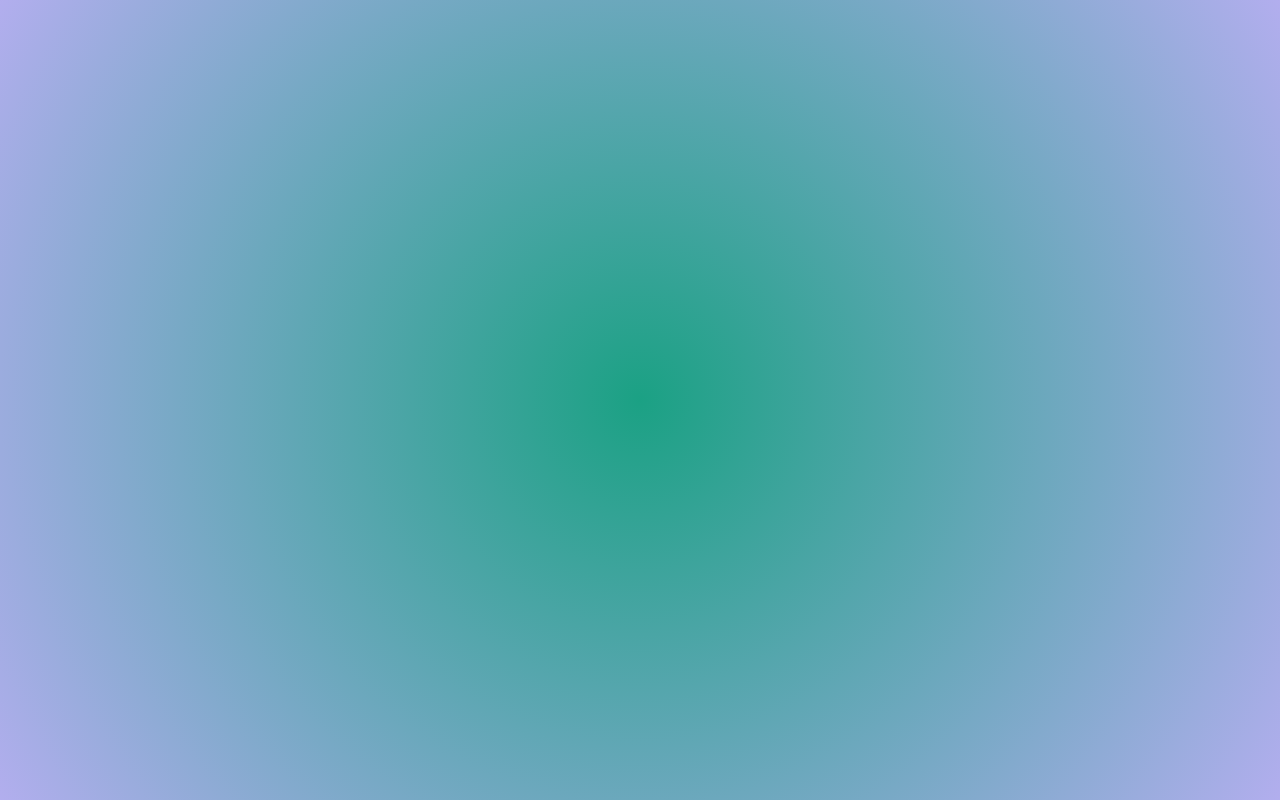
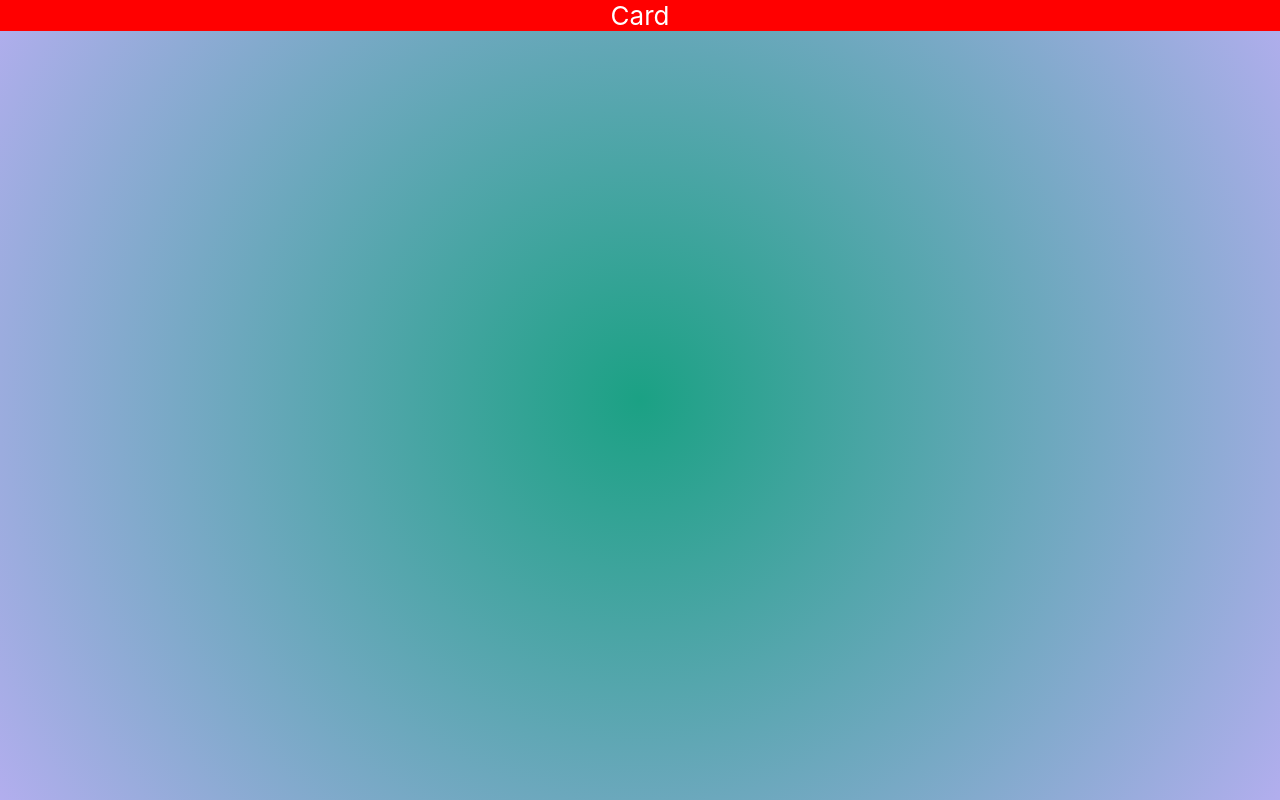
Before and after one commit to NicMortelliti/client, a React (Create React App) app: page / in a window 1280 px wide. Built offline with nearby package versions, Linux system fonts and the light colour scheme.

Commit message:
Add login card component

```diff
--- a/src/components/App.js
+++ b/src/components/App.js
@@ -1,9 +1,10 @@
 import '../style.css';
+import Card from './Card';
 
 function App() {
   return (
     <div className="App">
-      <header className="App-header"/>
+      <Card />
     </div>
   );
 }
--- /dev/null
+++ b/src/components/Card.js
@@ -0,0 +1,9 @@
+import React from 'react'
+
+function Card() {
+  return (
+    <div className='card'>Card</div>
+  )
+}
+
+export default Card
--- a/src/style.css
+++ b/src/style.css
@@ -13,12 +13,13 @@ code {
 }
 
 .App {
+  min-height: 100vh;
   text-align: center;
+  background: rgb(27,161,132);
+  background: radial-gradient(circle, rgba(27,161,132,1) 0%, rgba(178,174,238,1) 100%);
 }
 
 .App-header {
-  background: rgb(27,161,132);
-background: radial-gradient(circle, rgba(27,161,132,1) 0%, rgba(178,174,238,1) 100%);
   min-height: 100vh;
   display: flex;
   flex-direction: column;
@@ -28,6 +29,12 @@ background: radial-gradient(circle, rgba(27,161,132,1) 0%, rgba(178,174,238,1) 1
   color: white;
 }
 
-.App-link {
-  color: #61dafb;
+.card {
+  display: flex;
+  flex-direction: column;
+  align-items: center;
+  justify-content: center;
+  font-size: calc(10px + 2vmin);
+  color: white;
+  background-color: red;
 }
```
